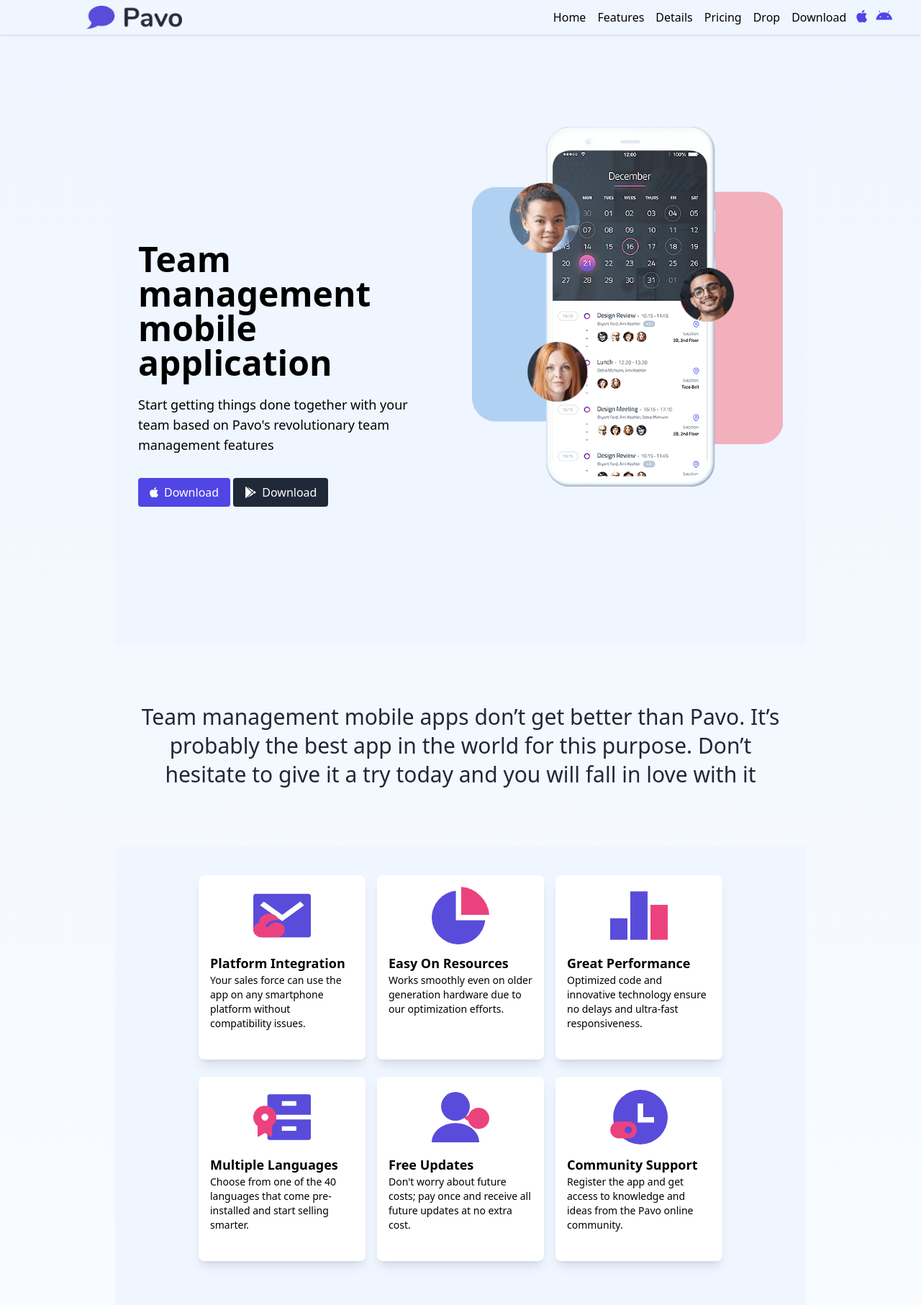
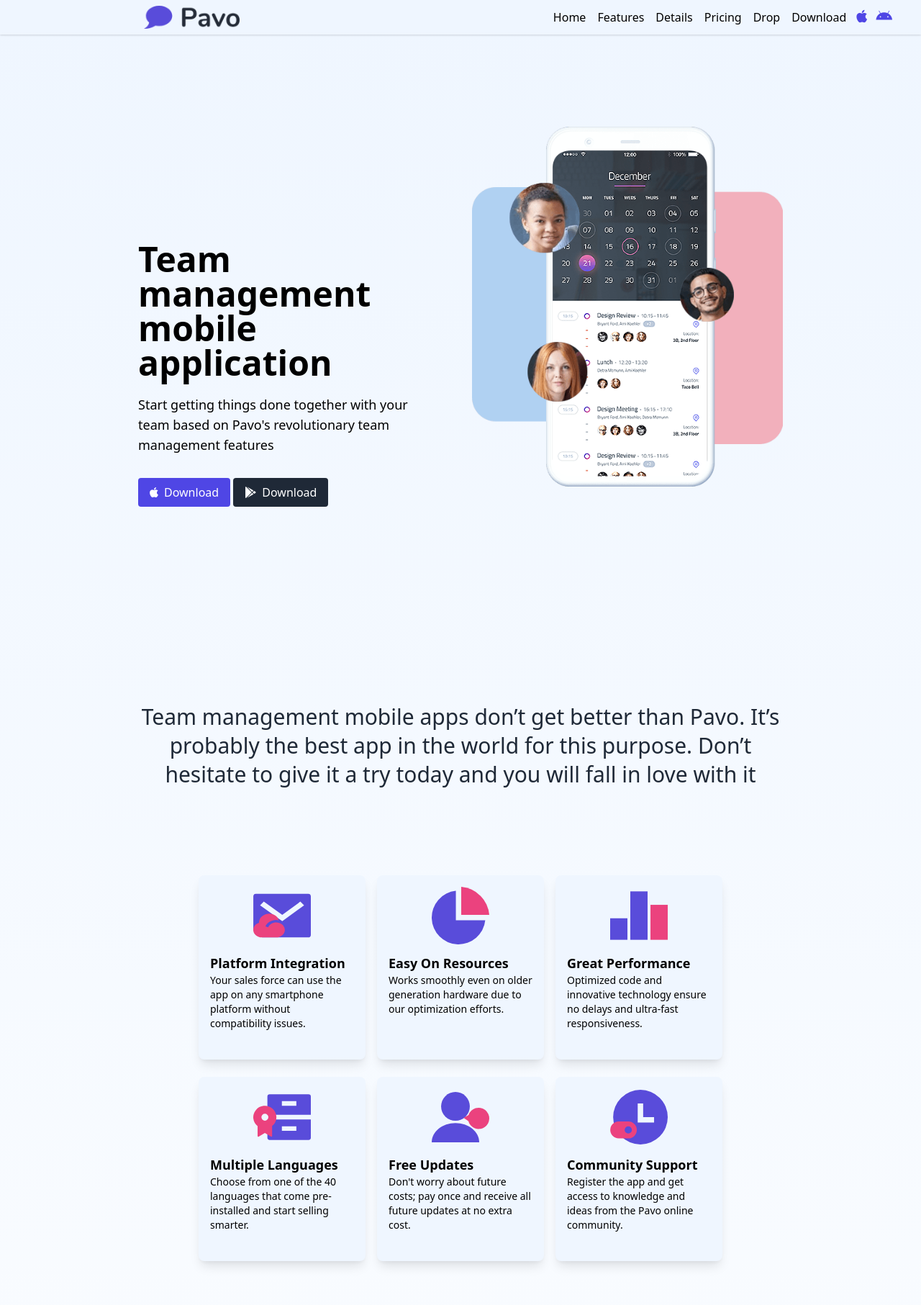
Before and after one commit to Arun-hash30/Tailwind, a website: page dist/index.html in a window 1280 px wide. Shown: the top 1813 px of the page at 72% size. Drawn offline with nearby package versions, Linux system fonts and the light colour scheme.

Commit message:
Update index.html

```diff
--- a/dist/index.html
+++ b/dist/index.html
@@ -10,15 +10,14 @@
     <link href="https://unpkg.com/tailwindcss@^2/dist/tailwind.min.css" rel="stylesheet">
     <link rel="stylesheet" href="https://cdnjs.cloudflare.com/ajax/libs/font-awesome/5.15.4/css/all.min.css" integrity="sha384-DyZ88mC6Up2uqS4h/KRgHuoeGwBcD4Ng9SiP4dIRy0EXTlnuz47vAwmeGwVChigm" crossorigin="anonymous">
     <link rel="stylesheet" href="../src/styles.css">
-    <link rel="icon" href="../images/favicon.png">
+    <link rel="icon" href="../images/icon.png">
 </head>
-<body data-spy="scroll" data-target=".fixed-top" class="bg-gradient-to-b from-blue-50 via-white to-blue-50">
-    <div class="mx-40 ">
+<body data-spy="scroll" data-target=".fixed-top" class="bg-gradient-to-b from-blue-50 via-white to-blue-50 mx-40">
         <a href="body" class="back-to-top page-scroll hidden">Back to Top</a>
   <!-- Navigation -->
 <nav class="navbar fixed top-0 left-0 w-full bg-blue-50 shadow z-50 transition-colors duration-300">
     <div class="container mx-auto px-4 sm:px-10 flex flex-wrap items-center justify-between lg:flex-nowrap">
-        <a class="inline-block mr-4 py-2 text-xl ml-20" href="index.html">
+        <a class="inline-block py-2 text-xl mx-40" href="index.html">
             <img src="../images/image.png" alt="alternative" class="h-8">
         </a>
         <button class="background-transparent rounded text-xl leading-none hover:no-underline focus:no-underline lg:hidden" type="button" data-toggle="offcanvas">
@@ -66,7 +65,7 @@
 </nav>
 <!-- end of navigation -->
     <!-- Header -->
-    <header id="header" class="header py-28 text-center md:pt-36 lg:text-left xl:pt-44 xl:pb-32 bg-blue-50">
+    <header id="header" class="header py-28 text-center md:pt-36 lg:text-left xl:pt-44 xl:pb-32">
         <div class="container mx-auto px-4 sm:px-8 lg:grid lg:grid-cols-2 lg:gap-x-8">
             <div class="mb-16 lg:mt-32 xl:mt-40 xl:mr-12">
                 <h1 class="text-5xl font-bold mb-5">Team management mobile application</h1>
@@ -89,10 +88,10 @@
     <!-- end of introduction -->
 
 <!-- Features -->
-<div id="features" class="cards-1 py-10 bg-blue-50">
+<div id="features" class="cards-1 py-10">
     <div class="container mx-auto px-4 sm:px-8 xl:px-4 flex flex-wrap justify-center">
         <!-- Card -->
-        <div class="card bg-white p-4 shadow-lg rounded-lg w-full sm:w-1/2 md:w-1/3 lg:w-1/4 h-64 mb-6 mx-2">
+        <div class="card bg-white p-4 shadow-lg rounded-lg w-full sm:w-1/2 md:w-1/3 lg:w-1/4 h-64 mb-6 mx-2 bg-blue-50">
             <div class="card-image mb-3 flex justify-center">
                 <img src="../images/features-icon-1.svg" alt="alternative" class="h-20 w-20">
             </div>
@@ -104,7 +103,7 @@
         <!-- end of card -->
 
         <!-- Card -->
-        <div class="card bg-white p-4 shadow-lg rounded-lg w-full sm:w-1/2 md:w-1/3 lg:w-1/4 h-64 mb-6 mx-2">
+        <div class="card bg-white p-4 shadow-lg rounded-lg w-full sm:w-1/2 md:w-1/3 lg:w-1/4 h-64 mb-6 mx-2 bg-blue-50">
             <div class="card-image mb-3 flex justify-center">
                 <img src="../images/features-icon-2.svg" alt="alternative" class="h-20 w-20">
             </div>
@@ -116,7 +115,7 @@
         <!-- end of card -->
 
         <!-- Card -->
-        <div class="card bg-white p-4 shadow-lg rounded-lg w-full sm:w-1/2 md:w-1/3 lg:w-1/4 h-64 mb-6 mx-2">
+        <div class="card bg-white p-4 shadow-lg rounded-lg w-full sm:w-1/2 md:w-1/3 lg:w-1/4 h-64 mb-6 mx-2 bg-blue-50">
             <div class="card-image mb-3 flex justify-center">
                 <img src="../images/features-icon-3.svg" alt="alternative" class="h-20 w-20">
             </div>
@@ -128,7 +127,7 @@
         <!-- end of card -->
 
         <!-- Card -->
-        <div class="card bg-white p-4 shadow-lg rounded-lg w-full sm:w-1/2 md:w-1/3 lg:w-1/4 h-64 mb-6 mx-2">
+        <div class="card bg-white p-4 shadow-lg rounded-lg w-full sm:w-1/2 md:w-1/3 lg:w-1/4 h-64 mb-6 mx-2 bg-blue-50">
             <div class="card-image mb-3 flex justify-center">
                 <img src="../images/features-icon-4.svg" alt="alternative" class="h-20 w-20">
             </div>
@@ -140,7 +139,7 @@
         <!-- end of card -->
 
         <!-- Card -->
-        <div class="card bg-white p-4 shadow-lg rounded-lg w-full sm:w-1/2 md:w-1/3 lg:w-1/4 h-64 mb-6 mx-2">
+        <div class="card bg-white p-4 shadow-lg rounded-lg w-full sm:w-1/2 md:w-1/3 lg:w-1/4 h-64 mb-6 mx-2 bg-blue-50">
             <div class="card-image mb-3 flex justify-center">
                 <img src="../images/features-icon-5.svg" alt="alternative" class="h-20 w-20">
             </div>
@@ -152,7 +151,7 @@
         <!-- end of card -->
 
         <!-- Card -->
-        <div class="card bg-white p-4 shadow-lg rounded-lg w-full sm:w-1/2 md:w-1/3 lg:w-1/4 h-64 mb-6 mx-2">
+        <div class="card bg-white p-4 shadow-lg rounded-lg w-full sm:w-1/2 md:w-1/3 lg:w-1/4 h-64 mb-6 mx-2 bg-blue-50  ">
             <div class="card-image mb-3 flex justify-center">
                 <img src="../images/features-icon-6.svg" alt="alternative" class="h-20 w-20">
             </div>
@@ -164,10 +163,6 @@
         <!-- end of card -->
     </div> <!-- end of container -->
 </div> <!-- end of cards-1 -->
-
-
-
-
 
        <!-- Details 1 -->
        <div id="details" class="pt-12 pb-16 lg:pt-16">
@@ -237,11 +232,10 @@
         </div> <!-- end of col -->
     </div> <!-- end of container -->
 </div>
-</div>
 
 <!-- end of details 3 -->
 <!-- Statistics -->
-<div class="counter py-16 bg-gray-100">
+<div class="counter py-16">
     <div class="container mx-auto px-4 sm:px-8">
         <!-- Counter -->
         <div id="counter" class="grid grid-cols-1 sm:grid-cols-2 md:grid-cols-3 lg:grid-cols-5 gap-8">
@@ -271,7 +265,7 @@
 </div> <!-- end of counter -->
 
 <!-- Testimonials -->
-<div class="slider-1 py-32 bg-gray bg-blue-50">
+<div class="slider-1 py-32">
     <div class="container mx-auto px-4 sm:px-8">
         <h1 class="mb-20 text-center text-3xl font-bold lg:max-w-xl lg:mx-auto">What do users think about Pavo</h1>
         <!-- Navigation Buttons -->
@@ -360,8 +354,8 @@
 
 
 <!-- Pricing -->
-<section id="pricing" class="relative py-20 bg-cover bg-center" style="background-image: url('../images/images.jpg');">
-    <div class="absolute bottom-0 h-40 w-full bg-white"></div>
+<section id="pricing" class="relative py-20 bg-cover bg-center mb-14" style="background-image: url('../images/images.jpg');">
+    <div class="absolute bottom-0 h-40 w-full "></div>
     <div class="container mx-auto px-4 pb-8 sm:px-8 relative z-10">
         <h2 class="mb-2.5 text-center text-3xl font-semibold lg:max-w-xl lg:mx-auto text-white">Pricing options for all budgets</h2>
         <p class="mb-16 text-center text-lg lg:max-w-3xl lg:mx-auto text-white">Our pricing plans are set up in such a way that any user can start enjoying Pavo without worrying so much about costs. They are flexible and work for any type of industry.</p>
@@ -420,33 +414,25 @@
 </section> <!-- end of cards-2 -->
 </section> <!-- end of pricing -->
 
-
-<section id="download" class="bg-white">
+<section id="download" class=" mb-10 pb-10"> <!-- Add padding-bottom here -->
     <div class="container mx-auto px-4 sm:px-8 lg:grid lg:grid-cols-2">
         <div class="mb-16 lg:mb-0">
             <img src="../images/conclusion-smartphone.png" alt="Smartphone displaying Pavo app" class="mx-auto">
         </div>
         <div class="lg:mt-24 xl:mt-44 xl:ml-12">
-            <!-- Text now larger and bold -->
             <p class="mb-9 text-black text-4xl leading-10">Team management mobile applications don’t get much better than Pavo. Download it today!</p>
-
-            <!-- First download button with white icon/text and blue background -->
             <a class="bg-blue-500 text-white font-semibold py-2 px-6 rounded-full hover:bg-blue-600 transition duration-200" href="#your-link">
                 <i class="fab fa-apple text-white"></i> Download
             </a>
-
-            <!-- Second download button with white icon/text and pink background -->
             <a class="bg-pink-500 text-white font-semibold py-2 px-6 rounded-full hover:bg-pink-600 transition duration-200 ml-4" href="#your-link">
                 <i class="fab fa-google-play text-white"></i> Download
             </a>
         </div>
     </div> <!-- end of container -->
 </section> <!-- end of download section -->
+</div>
 
-
-
-
-<footer>
+<footer class="mt-10"> <!-- Add margin-top here -->
     <div class="container mx-auto px-4 sm:px-8">
         <h4 class="mt-12 text-2xl text-center lg:max-w-3xl lg:mx-auto">Pavo is a mobile application for marketing automation. You can reach the team at <a class="text-indigo-600 hover:text-black" href="mailto:email@domain.com">email@domain.com</a></h4>
 
@@ -484,7 +470,7 @@
         </div> <!-- end of social-container -->
     </div> <!-- end of container -->
 </footer> <!-- end of footer -->
-<!-- Copyright -->
+
 
 <div class="mt-12 px-4 ml-14 mb-6">
     <div class="container mx-auto px-4 sm:px-8 lg:flex lg:justify-between lg:items-center">
@@ -496,7 +482,6 @@
         <p class="pb-2 p-small text-gray-500">Copyright © <span id="current-year"></span> <a href="#your-link" class="no-underline text-gray-500 hover:text-gray-400">Your name</a></p>
         <p class="pb-2 p-small text-gray-500 mr-14">Distributed by: <a href="https://themewagon.com/" class="no-underline text-gray-500 hover:text-gray-400">Themewagon</a></p>
     </div> <!-- end of container -->
-</div>
 
 </body>
 </html>
```
